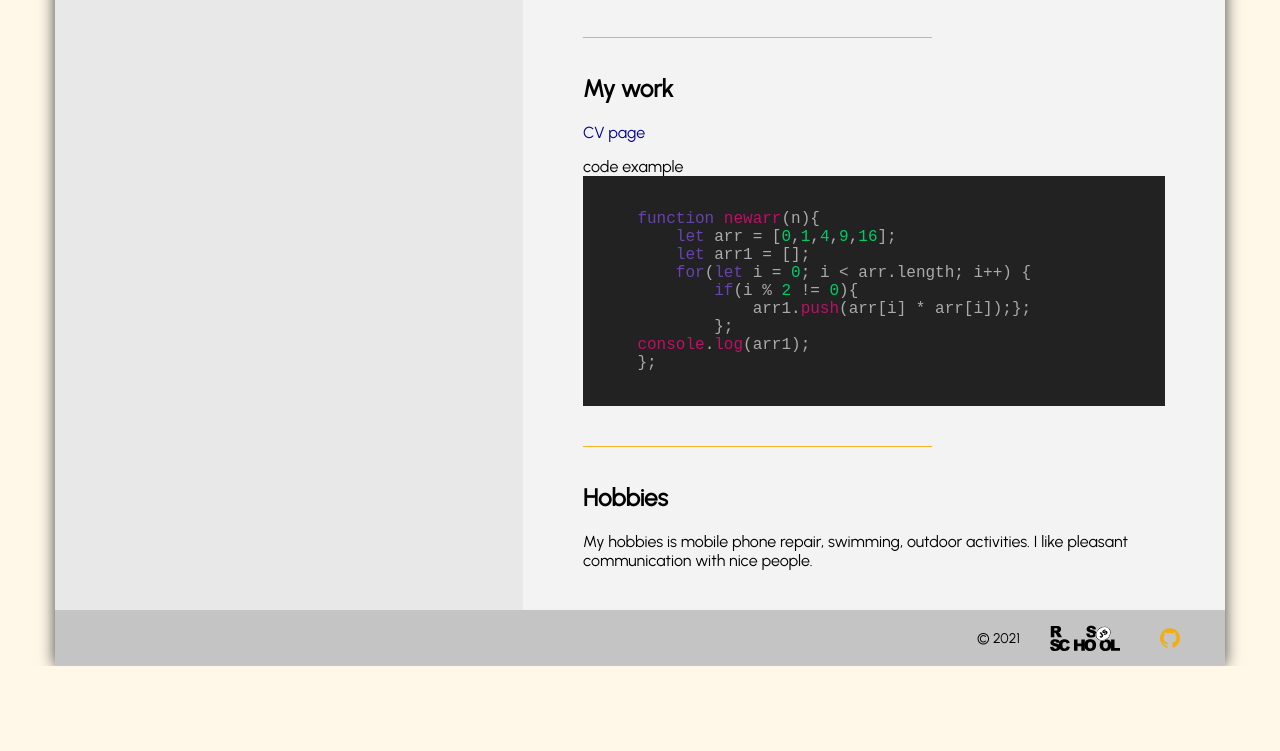
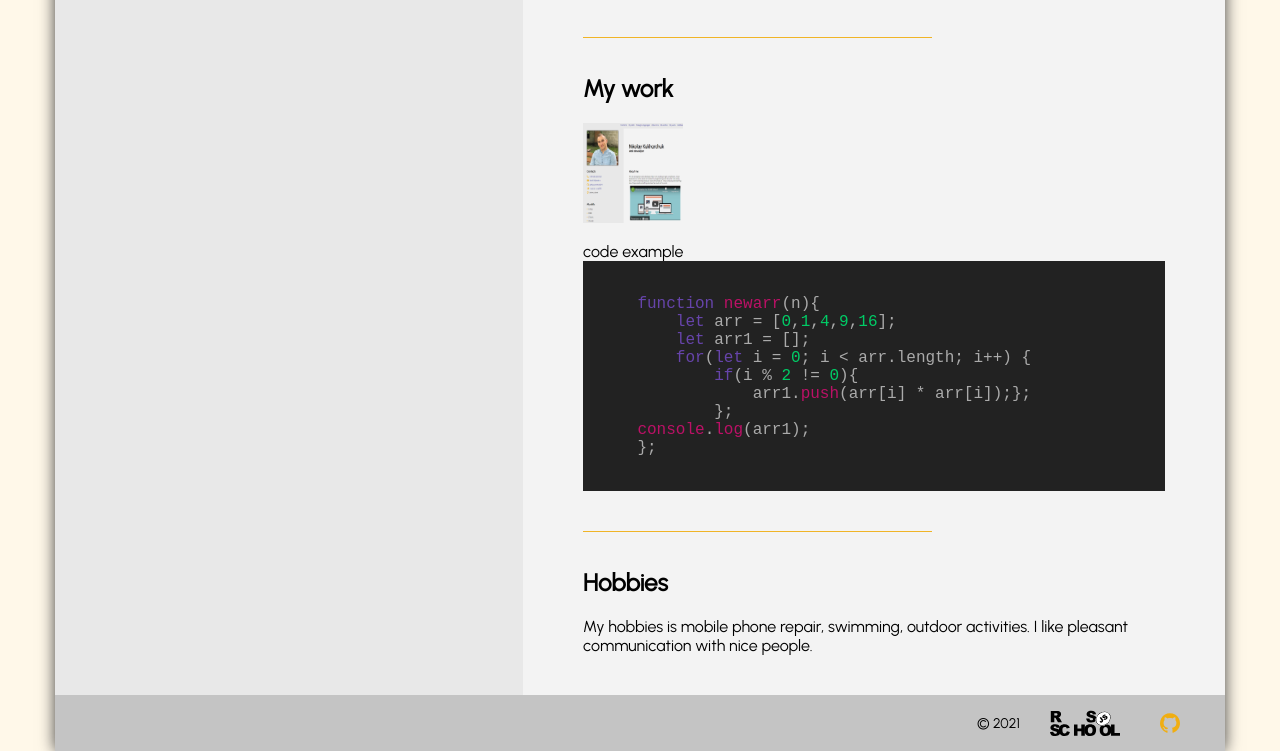
Before and after one commit to Nick1091/rsschool-cv, a plain HTML site: page index.html in a window 1280 px wide. Shown: the part 1091-1842 px from the top of the page. Before the commit the page ends 1757 px from the top, so only its background shows below. Drawn offline with nearby package versions, Linux system fonts and the light colour scheme.

Commit message:
fix: add link_img

```diff
--- a/index.html
+++ b/index.html
@@ -116,7 +116,7 @@
                 <hr>
                 <section class="information_section code_example">
                     <h2 id="My_work" class="my_work">My work</h2>
-                    <a class="link_website" target="blank" href="https://nick1091.github.io/rsschool-cv/">CV page</a>
+                    <a class="link_website" target="blank" href="https://nick1091.github.io/rsschool-cv/"><img class = "link_img" src="img/icon.png " width="100px" height="100px"></a>
                     <p>code example</p>
                     <pre><code>
     function newarr(n){
```
